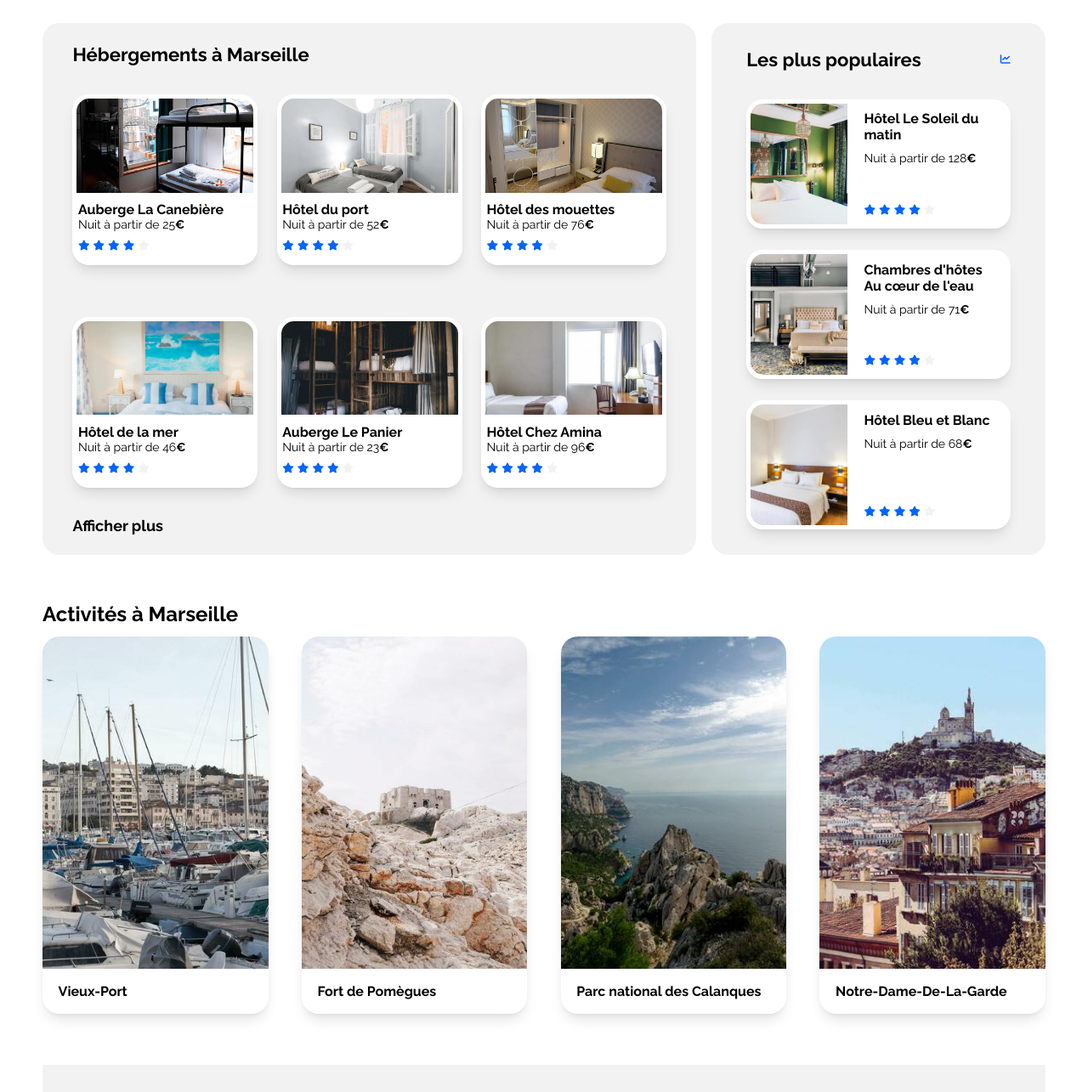
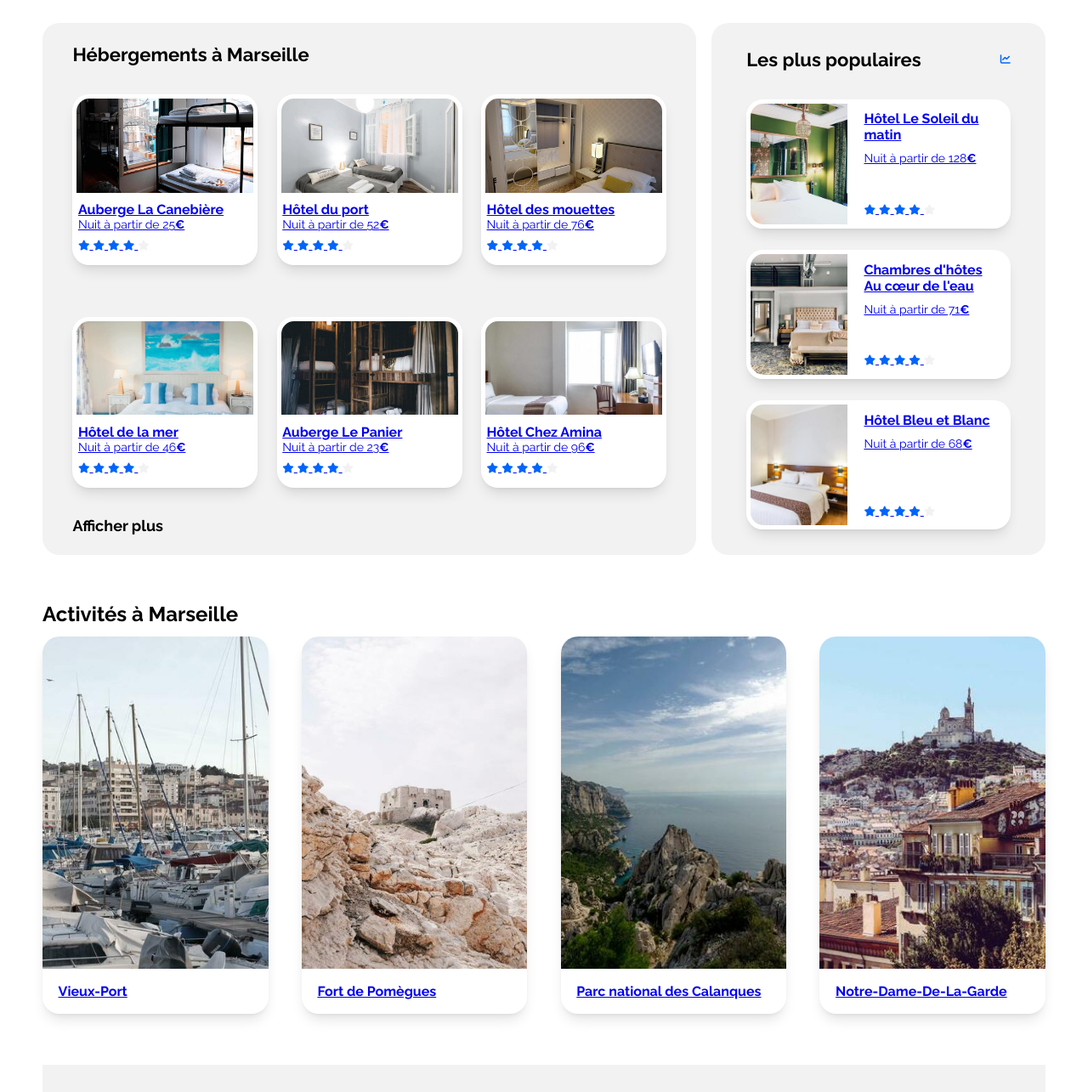
Before and after one commit to OmarTou76/P2-OCR, a plain HTML site: page index.html in a window 1280 px wide. Shown: the part 372-1657 px from the top of the page at 85% size. Drawn offline with Linux system fonts and the light colour scheme; files whose address does not match are found by name.

Commit message:
Ajout du lien avec les balise anchor

```diff
--- a/index.html
+++ b/index.html
@@ -8,7 +8,6 @@
     <link rel="stylesheet" href="style.css">
     <script src="https://kit.fontawesome.com/78c9506a4e.js" crossorigin="anonymous"></script>
 </head>
-
 <body>
     <header class="header">
         <img src="/images//logo/Booki.png" width="62" height="19" alt="Logo Booki">
@@ -48,7 +47,7 @@
         <section class="hebergement">
             <h2 class="text_title">Hébergements à Marseille</h2>
             <div class="hebergement_container">
-                <article class="hebergement_card">
+                <a href="#" class="hebergement_card">
                         <img class="hebergement_card_img"
                         src="/images//hebergements//4_small/marcus-loke-WQJvWU_HZFo-unsplash.jpg" alt="Chambre d'hotel">
                         <div class="hebergement_info">
@@ -63,8 +62,9 @@
                                 <i class="fa-solid fa-star blue_star"></i>
                                 <i class="fa-solid fa-star trans_star"></i>
                             </div>
-                </article>
-                <article class="hebergement_card">
+                        </div>
+                </a>
+                <a href="#" class="hebergement_card">
 
                     <img class="hebergement_card_img"
                         src="/images//hebergements/4_small/fred-kleber-gTbaxaVLvsg-unsplash.jpg" alt="Chambre d'hotel">
@@ -74,15 +74,16 @@
                             <h3 class="text_title_card">Hôtel du port</h3>
                             <p class="text_info_card">Nuit à partir de 52<strong>€</strong></p>
                         </div>
-                            <div>
+                        <div>
                             <i class="fa-solid fa-star blue_star"></i>
                             <i class="fa-solid fa-star blue_star"></i>
                             <i class="fa-solid fa-star blue_star"></i>
                             <i class="fa-solid fa-star blue_star"></i>
                             <i class="fa-solid fa-star trans_star"></i>
                         </div>
-                </article>
-                <article class="hebergement_card">
+                    </div>
+                </a>
+                <a href="#" class="hebergement_card">
 
                     <img class="hebergement_card_img"
                         src="/images//hebergements//4_small/reisetopia-B8WIgxA_PFU-unsplash.jpg" alt="Chambre d'hotel">
@@ -92,15 +93,16 @@
                             <h3 class="text_title_card">Hôtel des mouettes</h3>
                             <p class="text_info_card">Nuit à partir de 76<strong>€</strong></p>
                         </div>
-                            <div>
+                        <div>
                             <i class="fa-solid fa-star blue_star"></i>
                             <i class="fa-solid fa-star blue_star"></i>
                             <i class="fa-solid fa-star blue_star"></i>
                             <i class="fa-solid fa-star blue_star"></i>
                             <i class="fa-solid fa-star trans_star"></i>
                         </div>
-                </article>
-                <article class="hebergement_card">
+                    </div>
+                </a>
+                <a href="#" class="hebergement_card">
                     <img class="hebergement_card_img"
                         src="/images//hebergements//4_small/annie-spratt-Eg1qcIitAuA-unsplash.jpg"
                         alt="Chambre d'hotel">
@@ -109,15 +111,16 @@
                             <h3 class="text_title_card">Hôtel de la mer</h3>
                             <p class="text_info_card">Nuit à partir de 46<strong>€</strong></p>
                         </div>
-                            <div>
-                            <i class="fa-solid fa-star blue_star"></i>
+                        <div>
+                        <i class="fa-solid fa-star blue_star"></i>
                             <i class="fa-solid fa-star blue_star"></i>
                             <i class="fa-solid fa-star blue_star"></i>
                             <i class="fa-solid fa-star blue_star"></i>
                             <i class="fa-solid fa-star trans_star"></i>
                         </div>
-                </article>
-                <article class="hebergement_card">
+                    </div>
+                </a>
+                <a href="#" class="hebergement_card">
                     <img class="hebergement_card_img"
                         src="/images//hebergements//4_small/nicate-lee-kT-ZyaiwBe0-unsplash.jpg" alt="Chambre d'hotel">
                     <div class="hebergement_info">
@@ -133,8 +136,8 @@
                             <i class="fa-solid fa-star trans_star"></i>
                         </div>
                     </div>
-                </article>
-                <article class="hebergement_card">
+                </a>
+                <a href="#" class="hebergement_card">
                     <img class="hebergement_card_img"
                         src="/images//hebergements//4_small/febrian-zakaria-M6S1WvfW68A-unsplash.jpg"
                         alt="Chambre d'hotel">
@@ -143,14 +146,15 @@
                             <h3 class="text_title_card">Hôtel Chez Amina</h3>
                             <p class="text_info_card">Nuit à partir de 96<strong>€</strong></p>
                         </div>
-                            <div>
+                        <div>
                             <i class="fa-solid fa-star blue_star"></i>
                             <i class="fa-solid fa-star blue_star"></i>
                             <i class="fa-solid fa-star blue_star"></i>
                             <i class="fa-solid fa-star blue_star"></i>
                             <i class="fa-solid fa-star trans_star"></i>
                         </div>
-                </article>
+                    </div>
+                </a>
             </div>
             <p class="text_list_title">Afficher plus</p>
         </section>
@@ -160,7 +164,7 @@
                 <i class="fa-solid fa-chart-line blue_star"></i>
             </div>
             <div class="most_popular_container">
-                <article class="most_popular_card">
+                <a href="#" class="most_popular_card">
                     <img class="most_popular_card_img"
                         src="/images/hebergements//4_small/emile-guillemot-Bj_rcSC5XfE-unsplash.jpg"
                         alt="Chambre d'hotel">
@@ -177,8 +181,8 @@
                             <i class="fa-solid fa-star trans_star"></i>
                         </div>
                     </div>
-                </article>
-                <article class="most_popular_card">
+                </a>
+                <a href="#" class="most_popular_card">
                     <img class="most_popular_card_img"
                         src="/images/hebergements//4_small/aw-creative-VGs8z60yT2c-unsplash.jpg" alt="Chambre d'hotel">
 
@@ -194,8 +198,9 @@
                             <i class="fa-solid fa-star blue_star"></i>
                             <i class="fa-solid fa-star trans_star"></i>
                         </div>
-                </article>
-                <article class="most_popular_card">
+                    </div>
+                </a>
+                <a href="#" class="most_popular_card">
 
                     <img class="most_popular_card_img"
                         src="/images/hebergements//4_small/febrian-zakaria-sjvU0THccQA-unsplash.jpg"
@@ -213,30 +218,31 @@
                             <i class="fa-solid fa-star blue_star"></i>
                             <i class="fa-solid fa-star trans_star"></i>
                         </div>
-                </article>
+                    </div>
+                </a>
             </div>
         </section>
     </main>
     <section class="activities space">
         <h2>Activités à Marseille</h2>
-        <ul class="activity">
-            <li class="activity_card">
+        <div class="activity">
+            <a href="#" class="activity_card">
                 <img src="/images/activites/4_small/reno-laithienne-QUgJhdY5Fyk-unsplash.jpg" alt="Vieux port">
                 <p class="text_title_card">Vieux-Port</p>
-            </li>
-            <li class="activity_card">
+            </a>
+            <a href="#" class="activity_card">
                 <img src="/images/activites/4_small/paul-hermann-QFTrLdQIRhI-unsplash.jpg" alt="Port de Pomègues">
                 <p class="text_title_card">Fort de Pomègues</p>
-            </li>
-            <li class="activity_card">
+            </a>
+            <a href="#" class="activity_card">
                 <img src="/images/activites//4_small/kilyan-sockalingum-NR8-cBCN3aI-unsplash.jpg" alt="Parc national des Calanques">
                 <p class="text_title_card">Parc national des Calanques</p>
-            </li>
-            <li class="activity_card">
+            </a>
+            <a href="#" class="activity_card">
                 <img src="/images/activites/4_small/florian-wehde-xW9e8gdotxI-unsplash.jpg" alt="">
                 <p class="text_title_card">Notre-Dame-De-La-Garde</p>
-            </li>
-        </ul>
+            </a>
+        </div>
     </section>
     <footer>
         <div class="footer_section">
```
Also changed, not shown: 1 other file.
